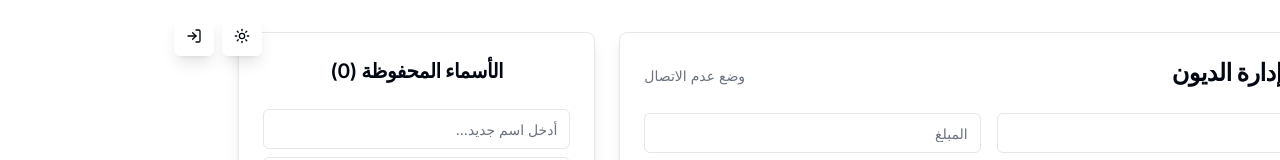
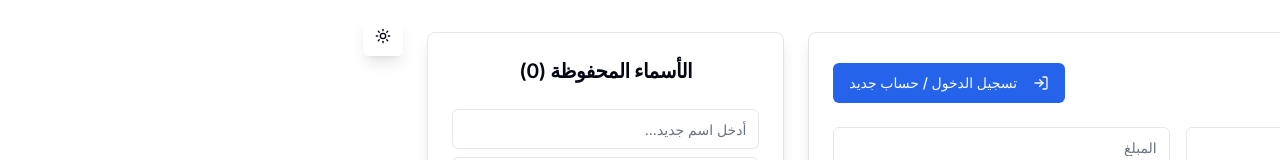
Before and after one commit to mohammeioi/studio, a Next.js app: page / in a window 1280 px wide. Shown: the top 160 px of the page. Built offline with nearby package versions, Linux system fonts and the light colour scheme; no server answers; what @genkit-ai/googleai, genkit would draw is missing.

Commit message:
زر تسجيل الخروج اجعله بجانب الاسم

```diff
--- a/src/components/debt-flow/debt-flow-client.tsx
+++ b/src/components/debt-flow/debt-flow-client.tsx
@@ -285,19 +285,8 @@ export const DebtManager = () => {
   return (
     <div dir="rtl" className="p-4">
       <AuthDialog open={isAuthDialogOpen} onOpenChange={setIsAuthDialogOpen} onAuthSuccess={fetchData} />
-      <div className="absolute top-4 left-4 z-50 flex gap-2">
+      <div className="absolute top-4 left-4 z-50">
         <ThemeToggle />
-        {user ? (
-            <Button variant="outline" size="icon" onClick={handleLogout} className="bg-card/80 backdrop-blur-sm shadow-lg border-white/20 dark:border-white/10">
-                <LogOut />
-                <span className="sr-only">تسجيل الخروج</span>
-            </Button>
-        ) : (
-            <Button variant="outline" size="icon" onClick={() => setIsAuthDialogOpen(true)} className="bg-card/80 backdrop-blur-sm shadow-lg border-white/20 dark:border-white/10">
-                <LogIn />
-                <span className="sr-only">تسجيل الدخول</span>
-            </Button>
-        )}
       </div>
 
       <div className="max-w-6xl mx-auto w-full">
@@ -311,12 +300,19 @@ export const DebtManager = () => {
                 </CardTitle>
                 <div className="text-sm text-muted-foreground flex items-center gap-2">
                   {user ? (
-                      <>
+                      <div className="flex items-center gap-3">
                           <UserIcon className="h-5 w-5 text-green-400" />
                           <span>{user.displayName || user.email}</span>
-                      </>
+                          <Button variant="ghost" size="icon" onClick={handleLogout} className="h-8 w-8 rounded-full">
+                              <LogOut className="h-5 w-5"/>
+                              <span className="sr-only">تسجيل الخروج</span>
+                          </Button>
+                      </div>
                   ) : (
-                      <span>وضع عدم الاتصال</span>
+                      <Button onClick={() => setIsAuthDialogOpen(true)}>
+                          <LogIn className="ml-2 h-5 w-5"/>
+                          تسجيل الدخول / حساب جديد
+                      </Button>
                   )}
                 </div>
               </CardHeader>
```
